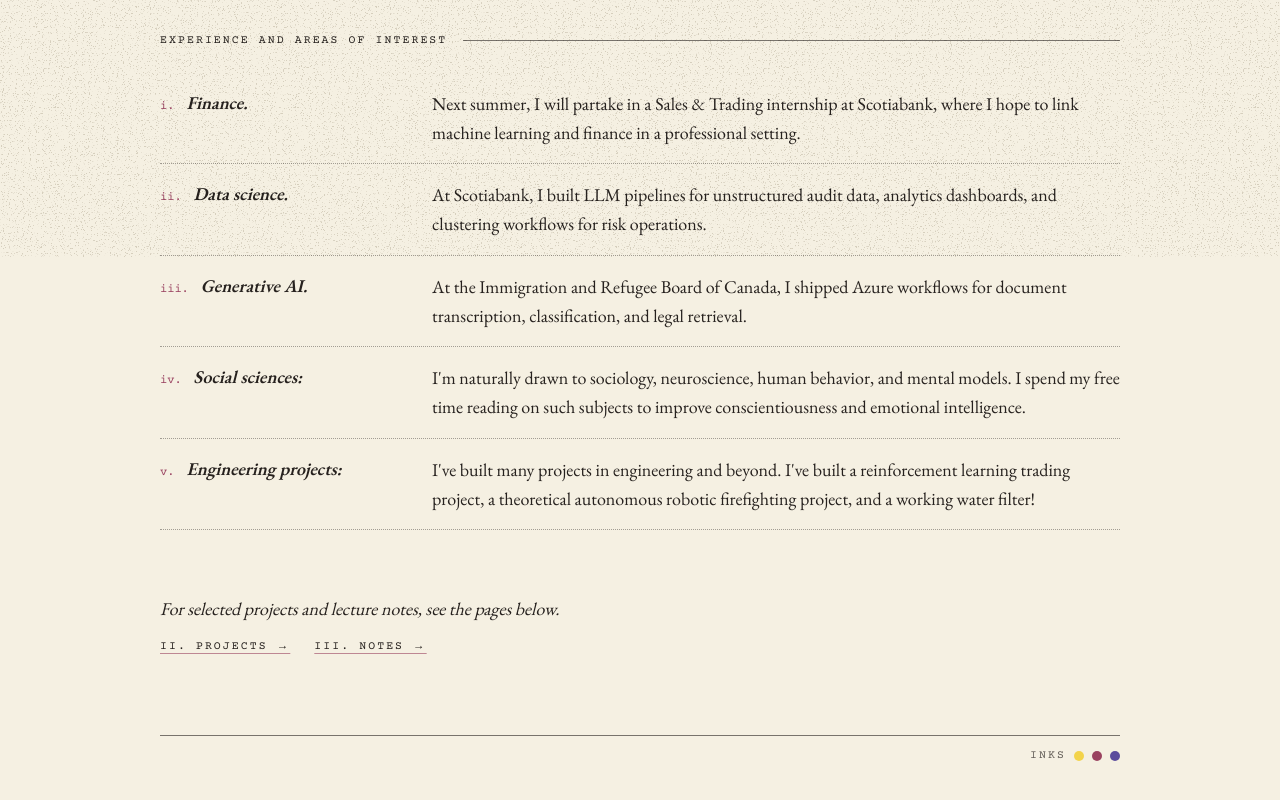
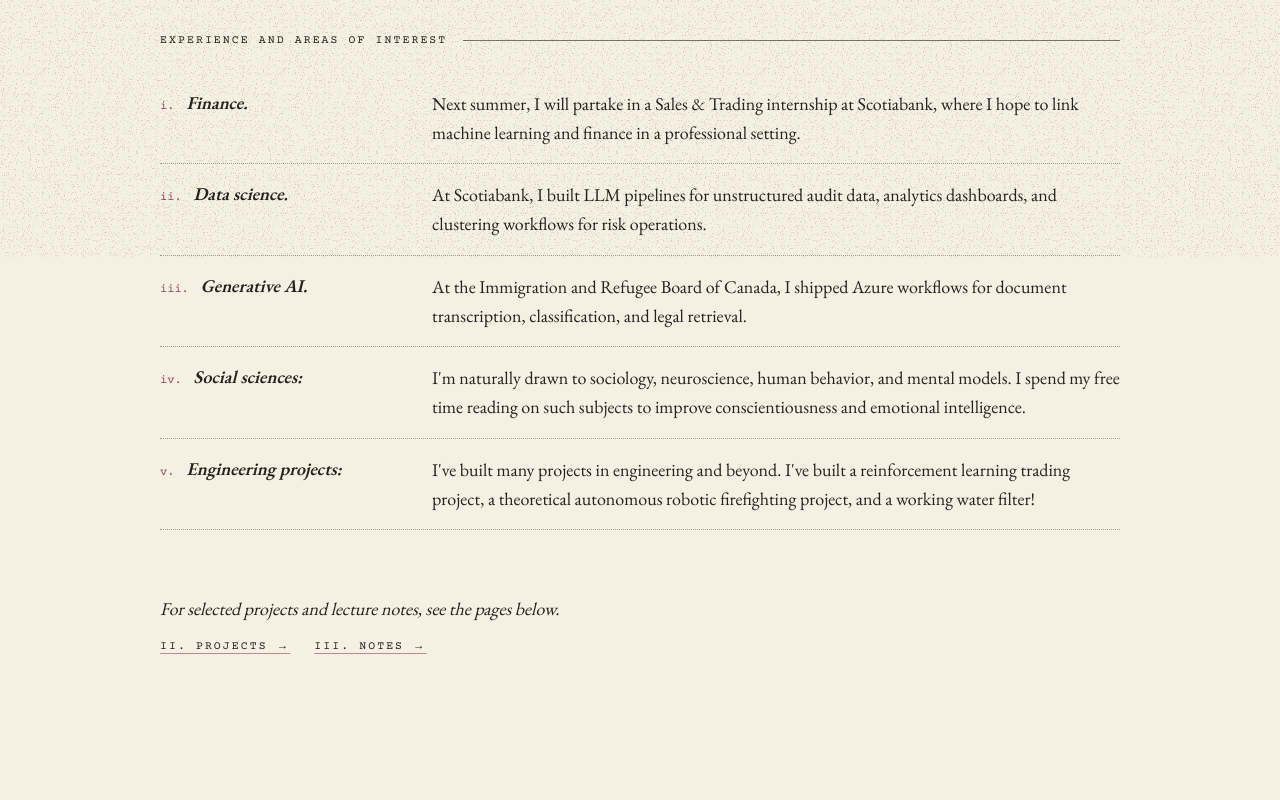
Before and after one commit to alexxlevesque/portfolio, a Next.js app: page / in a window 1280 px wide. Shown: the part 543-1343 px from the top of the page. After the commit the page ends 1246 px from the top, so only its background shows below. Built offline with nearby package versions, Linux system fonts and the light colour scheme.

Commit message:
Remove the inks footer from every page
Co-Authored-By: Claude Opus 5.5 <noreply@anthropic.com>

```diff
--- a/src/app/layout.tsx
+++ b/src/app/layout.tsx
@@ -37,14 +37,6 @@ export default function RootLayout({
         <div className="mx-auto w-full max-w-5xl px-5 sm:px-8 pt-6 pb-12">
           <TopNavigation />
           <main className="mt-10 sm:mt-14">{children}</main>
-          <footer className="mt-20 flex justify-end border-t border-ink/60 pt-3 plate-label text-ink/70">
-            <span className="flex items-center gap-2">
-              Inks
-              <span className="h-2.5 w-2.5 rounded-full bg-ink-yellow" />
-              <span className="h-2.5 w-2.5 rounded-full bg-ink-rose" />
-              <span className="h-2.5 w-2.5 rounded-full bg-ink-purple" />
-            </span>
-          </footer>
         </div>
       </body>
     </html>
```
